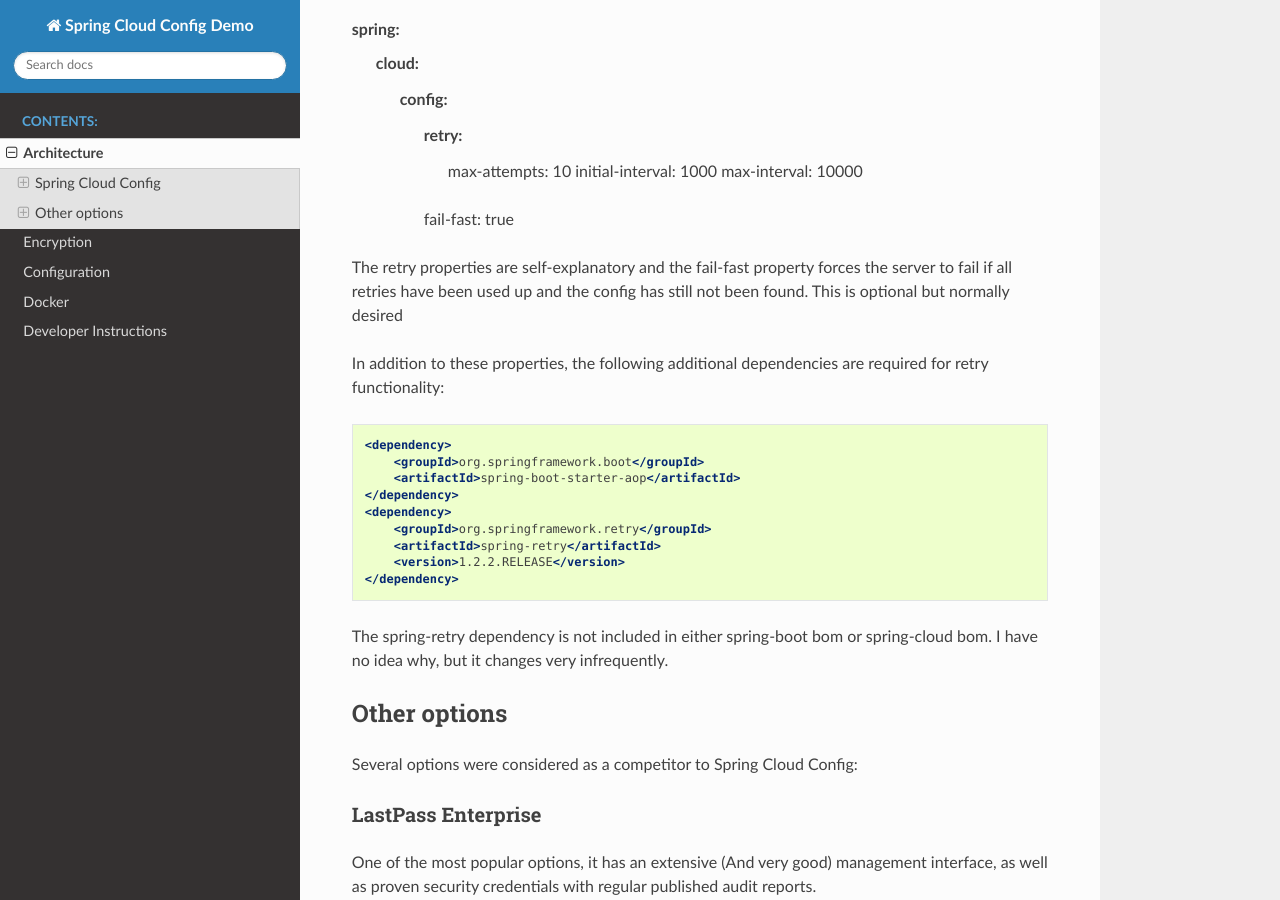
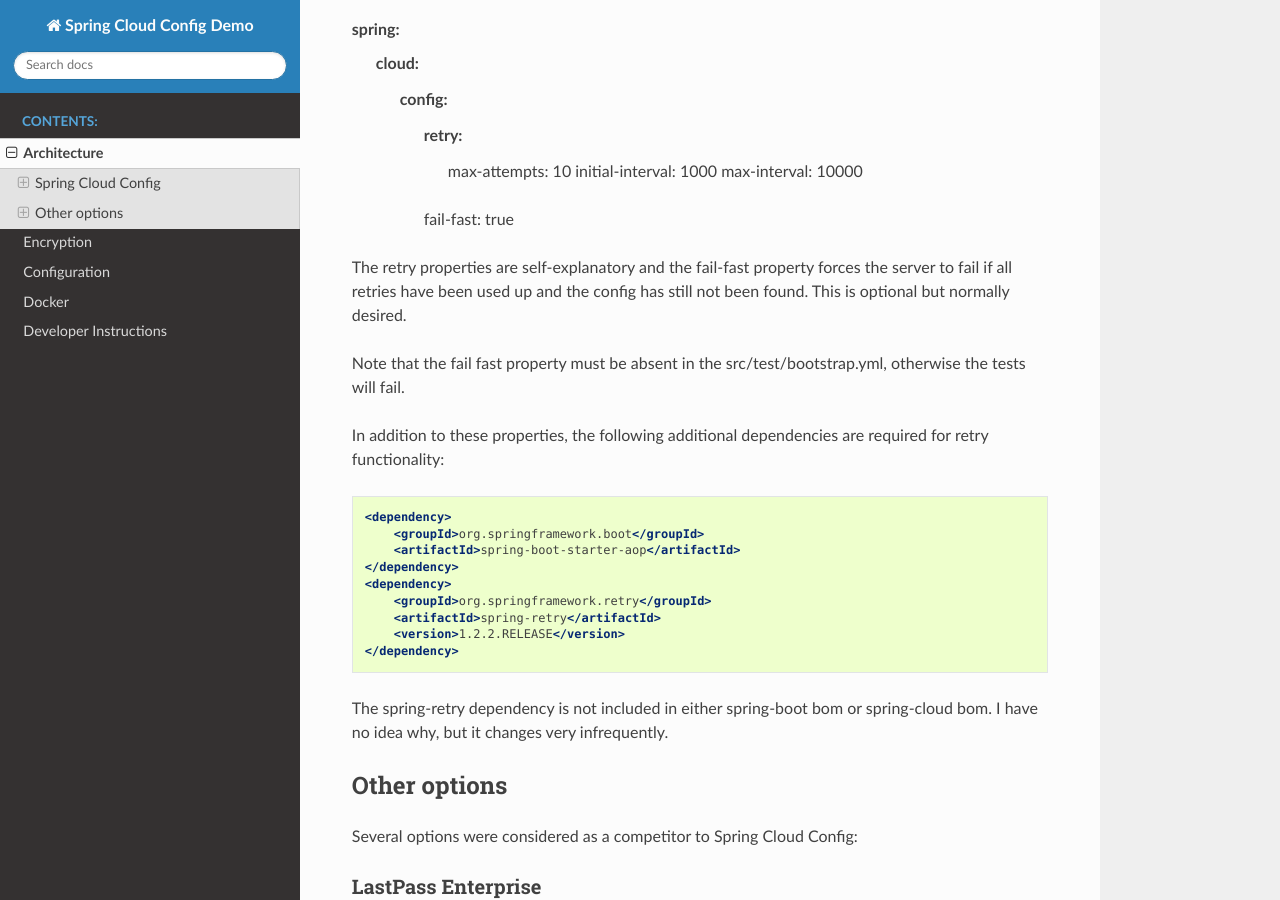
Before and after one commit to mattztech/spring-cloud-config-demo, a Sphinx documentation site: the page built from docs/source/process/architecture.rst, in a window 1280 px wide and 900 px high, scrolled down 887 px. Built offline with Sphinx 7.4.7 and the Read the Docs theme 2.0.0, drawn with Linux system fonts in a browser that asks for light colours.

Commit message:
Added test bootstrap yml to ensure failfast and retry are off for tests

```diff
--- a/docs/source/process/architecture.rst
+++ b/docs/source/process/architecture.rst
@@ -47,7 +47,9 @@
       fail-fast: true
 
 The retry properties are self-explanatory and the fail-fast property forces the server to fail if all retries have
-been used up and the config has still not been found. This is optional but normally desired
+been used up and the config has still not been found. This is optional but normally desired.
+
+Note that the fail fast property must be absent in the src/test/bootstrap.yml, otherwise the tests will fail.
 
 In addition to these properties, the following additional dependencies are required for retry functionality:
 
```
Also changed, not shown: 1 other file.
